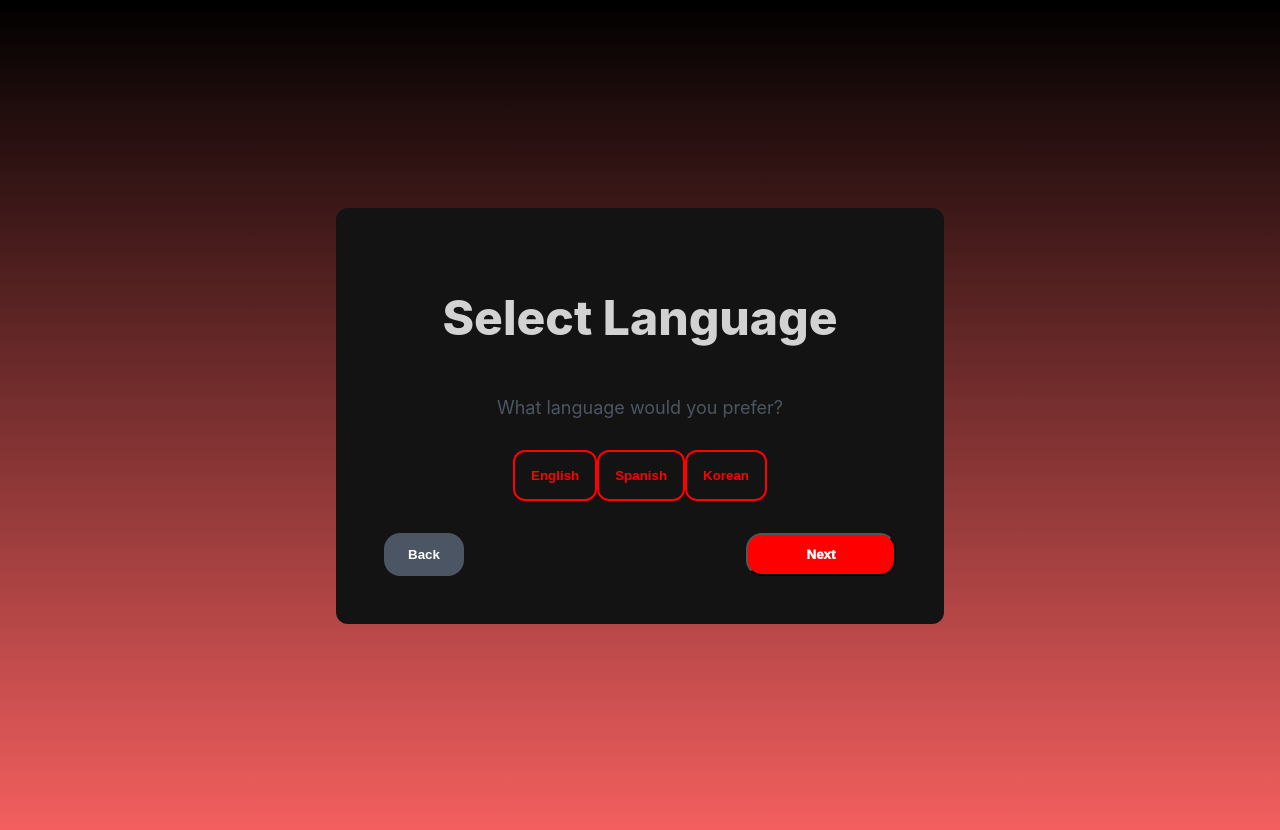
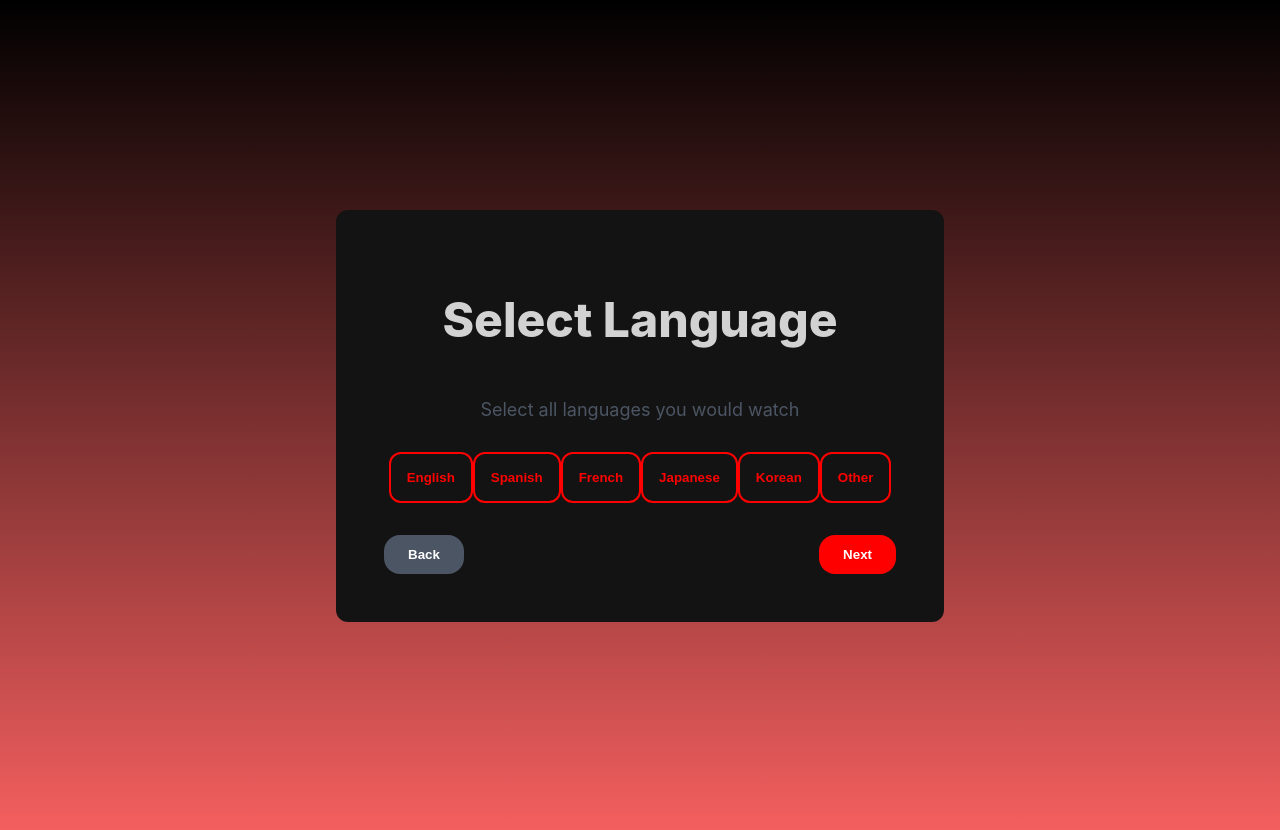
Before and after one commit to Jake-Garneau/MadMovies, a React (Create React App) app in the folder frontend/app/: page /language in a window 1280 px wide. Built offline with nearby package versions, Linux system fonts and the light colour scheme.

Commit message:
Bug fixes + added new features

```diff
--- a/frontend/app/src/pages/GenreSelect.js
+++ b/frontend/app/src/pages/GenreSelect.js
@@ -0,0 +1,62 @@
+import React, { useState } from 'react';
+import { useNavigate } from 'react-router-dom';
+import './shared.css';
+
+const GenreSelect = () => {
+  const navigate = useNavigate();
+  const [selectedGenres, setSelectedGenres] = useState([]);
+
+  const genres = [
+    'Action', 'Adventure', 'Animation', 'Comedy',
+    'Documentary', 'Drama','Family', 'Fantasy', 'Horror','History', 'Mystery',
+    'Romance', 'Sci-Fi', 'Thriller', 'Other'
+  ];
+
+  const toggleGenre = (genre) => {
+    setSelectedGenres(prevGenres => {
+      if (prevGenres.includes(genre)) {
+        return prevGenres.filter(g => g !== genre);
+      } else {
+        return [...prevGenres, genre];
+      }
+    });
+  };
+
+  return (
+    <div className="container">
+      <div className="card">
+        <div className="content">
+          <h1 className="title">Select Genres</h1>
+          <p className="description">Select all genres you are interested in! (At least 1)</p>
+          <div className="genres-grid">
+            {genres.map((genre) => (
+              <button
+                key={genre}
+                className={`genre-button ${selectedGenres.includes(genre) ? 'selected' : ''}`}
+                onClick={() => toggleGenre(genre)}
+              >
+                {genre}
+              </button>
+            ))}
+          </div>
+
+          <div className="nav-buttons">
+            <button className="back-button" onClick={() => navigate('/language')}>
+              Back
+            </button>
+            <button
+              className="next-button"
+              onClick={() => navigate('/release-date')}
+              style={{ maxWidth: '150px' }}
+              disabled={selectedGenres.length === 0}
+            >
+              Next
+            </button>
+          </div>
+        </div>
+      </div>
+    </div>
+  );
+};
+
+export default GenreSelect;
--- a/frontend/app/src/pages/LanguageSelect.js
+++ b/frontend/app/src/pages/LanguageSelect.js
@@ -4,34 +4,39 @@ import './shared.css';
 
 const LanguageSelect = () => {
   const navigate = useNavigate();
-  const [selectedLanguage, setSelectedLanguage] = useState(null);
+  const [selectedLanguages, setSelectedLanguages] = useState([]);
+
+  const languages = [
+    'English', 'Spanish', 'French', 'Japanese', 'Korean','Other'
+  ];
+
+  const toggleLanguage = (language) => {
+    setSelectedLanguages(prevLanguages => {
+      if (prevLanguages.includes(language)) {
+        return prevLanguages.filter(lang => lang !== language);
+      } else {
+        return [...prevLanguages, language];
+      }
+    });
+  };
 
   return (
     <div className="container">
       <div className="card">
         <div className="content">
           <h1 className="title">Select Language</h1>
-          <p className="description">What language would you prefer?</p>
+          <p className="description">Select all languages you would watch</p>
 
-          <div className="options-container">
-            <button
-              className={`option-button ${selectedLanguage === 'english' ? 'selected' : ''}`}
-              onClick={() => setSelectedLanguage('english')}
-            >
-              English
-            </button>
-            <button
-              className={`option-button ${selectedLanguage === 'spanish' ? 'selected' : ''}`}
-              onClick={() => setSelectedLanguage('spanish')}
-            >
-              Spanish
-            </button>
-            <button
-              className={`option-button ${selectedLanguage === 'korean' ? 'selected' : ''}`}
-              onClick={() => setSelectedLanguage('korean')}
-            >
-              Korean
-            </button>
+          <div className="languages-grid">
+            {languages.map((language) => (
+              <button
+                key={language}
+                className={`option-button ${selectedLanguages.includes(language) ? 'selected' : ''}`}
+                onClick={() => toggleLanguage(language)}
+              >
+                {language}
+              </button>
+            ))}
           </div>
 
           <div className="nav-buttons">
@@ -39,9 +44,9 @@ const LanguageSelect = () => {
               Back
             </button>
             <button
-              className="start-button"
+              className="next-button"
               onClick={() => navigate('/genre')}
-              style={{ maxWidth: '150px' }}
+              disabled={selectedLanguages.length === 0}
             >
               Next
             </button>
--- a/frontend/app/src/pages/shared.css
+++ b/frontend/app/src/pages/shared.css
@@ -42,12 +42,14 @@
 
   .start-button {
     width: 100%;
+    font-size: 2rem;
     background-color: #ff0000;
     color: white;
     font-weight: 1000;
-    padding: 0.75rem 1.5rem;
+    padding: 1rem;
     border-radius: 1rem;
     transition: background-color 0.1s;
+    cursor: pointer;
   }
 
   .start-button:hover {
@@ -103,6 +105,57 @@
     font-weight: bold;
 }
 
+.next-button {
+    background-color: #ff0000;
+    color: white;
+    padding: 0.75rem 1.5rem;
+    border-radius: 1rem;
+    border: none;
+    cursor: pointer;
+    transition: background-color 0.2s;
+    font-weight: bold;
+}
+
 .back-button:hover {
     background-color: #374151;
 }
+
+.next-button:hover {
+    background-color: #a10101;
+}
+
+.genres-grid {
+    display: grid;
+    grid-template-columns: repeat(3, 1fr);
+    gap: 1rem;
+    width: 100%;
+    margin-bottom: 2rem;
+}
+
+.genre-button {
+    background-color: transparent;
+    border: 2px solid #ff0000;
+    color: #ff0000;
+    padding: 0.75rem;
+    border-radius: 0.75rem;
+    font-weight: bold;
+    transition: all 0.2s;
+    cursor: pointer;
+    font-size: 0.9rem;
+}
+
+.genre-button:hover {
+    background-color: rgba(255, 0, 0, 0.1);
+}
+
+.genre-button.selected {
+    background-color: #ff0000;
+    color: white;
+}
+
+/* Make the grid responsive */
+@media (max-width: 600px) {
+    .genres-grid {
+        grid-template-columns: repeat(2, 1fr);
+    }
+}
```
